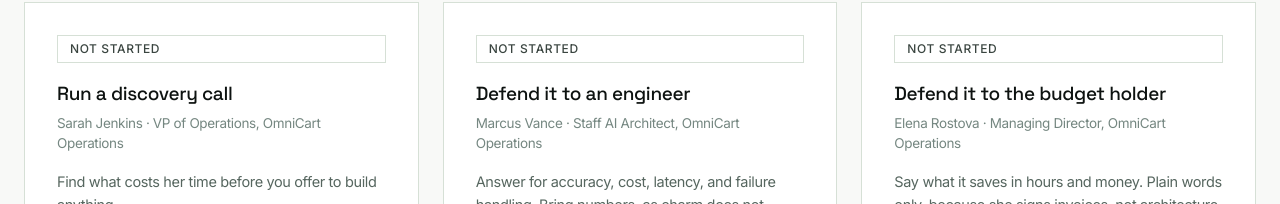
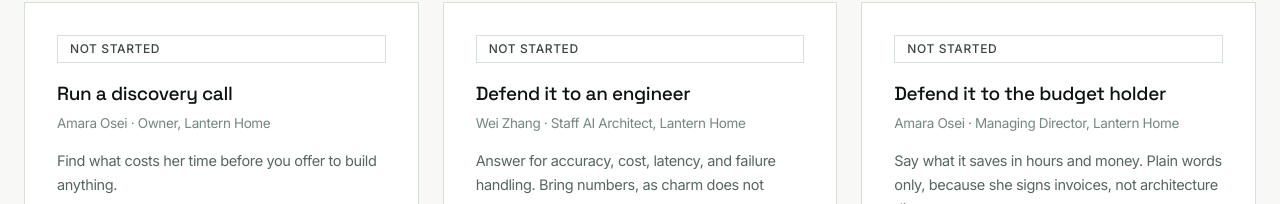
Before and after one commit to techiebande/keelacademy, a Next.js app in the folder platform/app/: page /simulations in a window 1280 px wide. Shown: the part 551-755 px from the top of the page. Built offline with nearby package versions, Linux system fonts and the light colour scheme; no server answers; sample sign-in values are in the browser's storage.

Commit message:
Complete lesson system v2 cleanup (6/9)

```diff
--- a/platform/app/app/map/page.tsx
+++ b/platform/app/app/map/page.tsx
@@ -21,7 +21,7 @@ export const dynamic = "force-dynamic";
 export const metadata: Metadata = {
   title: "Progress map",
   description:
-    "Every phase and unit in the OmniCart operations pipeline, with your enrollment, submission, and gate status.",
+    "Every phase and unit in the Lantern Home operations pipeline, with your enrollment, submission, and gate status.",
   robots: { index: false },
 };
 
@@ -78,10 +78,10 @@ export default async function MapPage({ searchParams }: Props) {
       <header className="shell border-b border-[color:var(--line-on-dark)] pb-12 pt-14">
         <div className="flex flex-wrap items-start justify-between gap-8">
           <div className="max-w-[62ch]">
-            <p className="eyebrow">OmniCart Operations · your build map</p>
+            <p className="eyebrow">Lantern Home · your build map</p>
             <h1 className="heading-xl mt-4">The whole system, phase by phase</h1>
             <p className="lead mt-5">
-              Thirteen phases, one invoice reconciliation and dispute triage
+              Thirteen phases, one invoice reconciliation and case triage
               pipeline. Every card names the unit&apos;s component, whether
               you can open it, and your last verdict.
             </p>
@@ -177,7 +177,7 @@ export default async function MapPage({ searchParams }: Props) {
                 needs.
               </p>
             </div>
-            <span className="chip chip-outline">Anchor client: OmniCart Operations</span>
+            <span className="chip chip-outline">Anchor client: Lantern Home</span>
           </div>
 
           <div className="mt-8 grid gap-4 md:grid-cols-2 xl:grid-cols-4">
@@ -225,7 +225,7 @@ export default async function MapPage({ searchParams }: Props) {
             <GradCheck
               num="01"
               title="Golden set accuracy"
-              description="We measure precision and recall on held-out adversarial dispute cases you have never seen."
+              description="We measure precision and recall on held-out adversarial case cases you have never seen."
             />
             <GradCheck
               num="02"
--- a/platform/app/app/simulations/page.tsx
+++ b/platform/app/app/simulations/page.tsx
@@ -9,7 +9,7 @@ export const dynamic = "force-dynamic";
 export const metadata: Metadata = {
   title: "Practice conversations",
   description:
-    "Run a discovery call and defend your build to a technical reviewer and a business owner, against personas grounded in the OmniCart Operations brief.",
+    "Run a discovery call and defend your build to a technical reviewer and a business owner, against personas grounded in the Lantern Home brief.",
 };
 
 // Display copy only. The behaviour of each persona comes from
@@ -20,8 +20,8 @@ const TRACKS = [
     id: "discovery-call",
     slug: "discovery",
     title: "Run a discovery call",
-    persona: "Sarah Jenkins",
-    role: "VP of Operations, OmniCart Operations",
+    persona: "Amara Osei",
+    role: "Owner, Lantern Home",
     description:
       "Find what costs her time before you offer to build anything.",
     href: "/simulations/discovery",
@@ -30,8 +30,8 @@ const TRACKS = [
     id: "technical-stakeholder",
     slug: "technical-stakeholder",
     title: "Defend it to an engineer",
-    persona: "Marcus Vance",
-    role: "Staff AI Architect, OmniCart Operations",
+    persona: "Wei Zhang",
+    role: "Staff AI Architect, Lantern Home",
     description:
       "Answer for accuracy, cost, latency, and failure handling. Bring numbers, as charm does not count.",
     href: "/simulations/technical-stakeholder",
@@ -40,8 +40,8 @@ const TRACKS = [
     id: "business-owner",
     slug: "business-owner",
     title: "Defend it to the budget holder",
-    persona: "Elena Rostova",
-    role: "Managing Director, OmniCart Operations",
+    persona: "Amara Osei",
+    role: "Managing Director, Lantern Home",
     description:
       "Say what it saves in hours and money. Plain words only, because she signs invoices, not architecture diagrams.",
     href: "/simulations/business-owner",
--- a/platform/app/components/simulation/simulation-workbench.tsx
+++ b/platform/app/components/simulation/simulation-workbench.tsx
@@ -21,26 +21,26 @@ interface PersonaConfig {
 const PERSONA_CONFIGS: Record<string, PersonaConfig> = {
   "discovery-call": {
     id: "discovery-call",
-    name: "Sarah Jenkins",
-    role: "VP of Operations, OmniCart Operations",
+    name: "Amara Osei",
+    role: "Owner, Lantern Home",
     description:
-      "Her team reconciles 4,000 invoices a month and it takes two to three days. Find what costs that time before you offer a build.",
+      "Her team reconciles 3,000 invoices a month and it takes two to three days. Find what costs that time before you offer a build.",
     scorecardTitle: "How this call was scored",
   },
   "technical-stakeholder": {
     id: "technical-stakeholder",
-    name: "Marcus Vance",
-    role: "Staff AI Architect, OmniCart Operations",
+    name: "Wei Zhang",
+    role: "Staff AI Architect, Lantern Home",
     description:
       "He has read your code before the call. Expect questions on your evaluation set, cost per invoice, latency, and what the system does when the model is wrong.",
     scorecardTitle: "How this defence was scored",
   },
   "business-owner": {
     id: "business-owner",
-    name: "Elena Rostova",
-    role: "Managing Director, OmniCart Operations",
+    name: "Amara Osei",
+    role: "Managing Director, Lantern Home",
     description:
-      "She owns profit and loss for an $80M distribution business. Say what your build saves in hours and money, and what happens on a disputed invoice. Plain words only.",
+      "She owns profit and loss for an $80M distribution business. Say what your build saves in hours and money, and what happens on a cased invoice. Plain words only.",
     scorecardTitle: "How this defence was scored",
   },
 };
```
